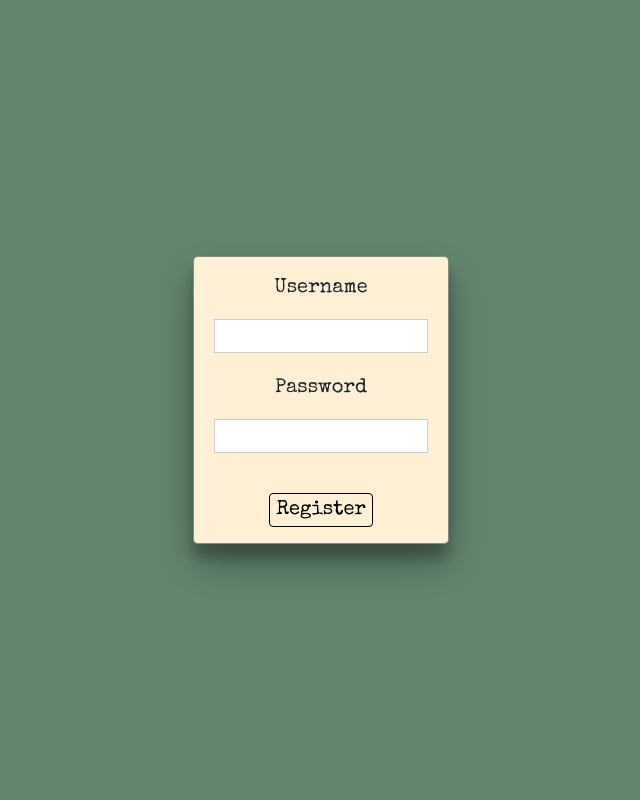
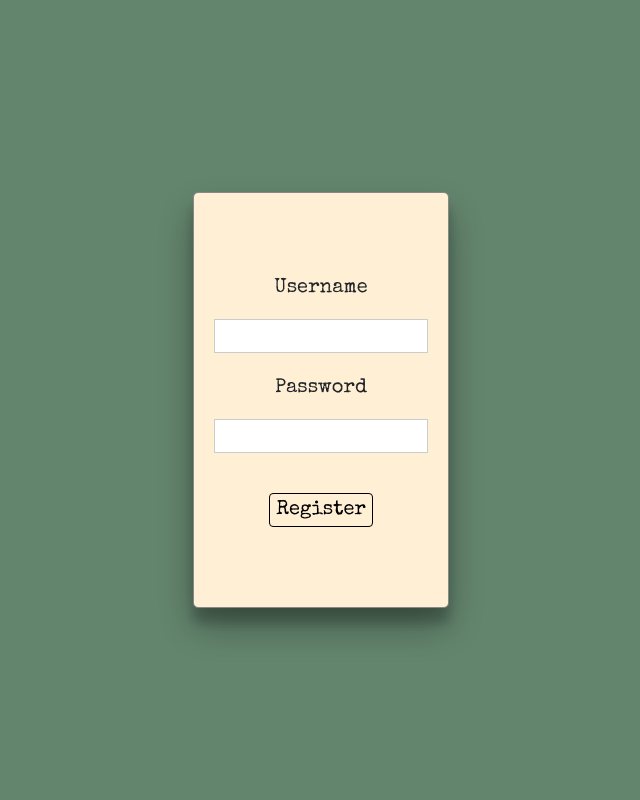
Before and after one commit to CodecoolGlobal/api-wars-python-eszterberenyi, a Flask app: page /register in a window 1280 px wide. Shown: the whole page, without its empty margins (319-959 px from the left). Run offline with Flask 2, Linux system fonts and the light colour scheme; some libraries are stand-ins or nearby versions.

Commit message:
fix modal size

```diff
--- a/static/style.css
+++ b/static/style.css
@@ -75,7 +75,7 @@ p {
 
 .modal-content {
     z-index: 1;
-    margin: 15% auto;
+    margin: 10% auto;
     padding: 20px;
     border: 1px solid #888;
     overflow: auto;
@@ -105,7 +105,7 @@ p {
     justify-content: center;
     text-align: center;
     font-size: 20px;
-    margin: 20% auto;
+    margin: 15% auto;
     border: 1px solid #888;
     overflow: auto;
     width: 20%;
```
